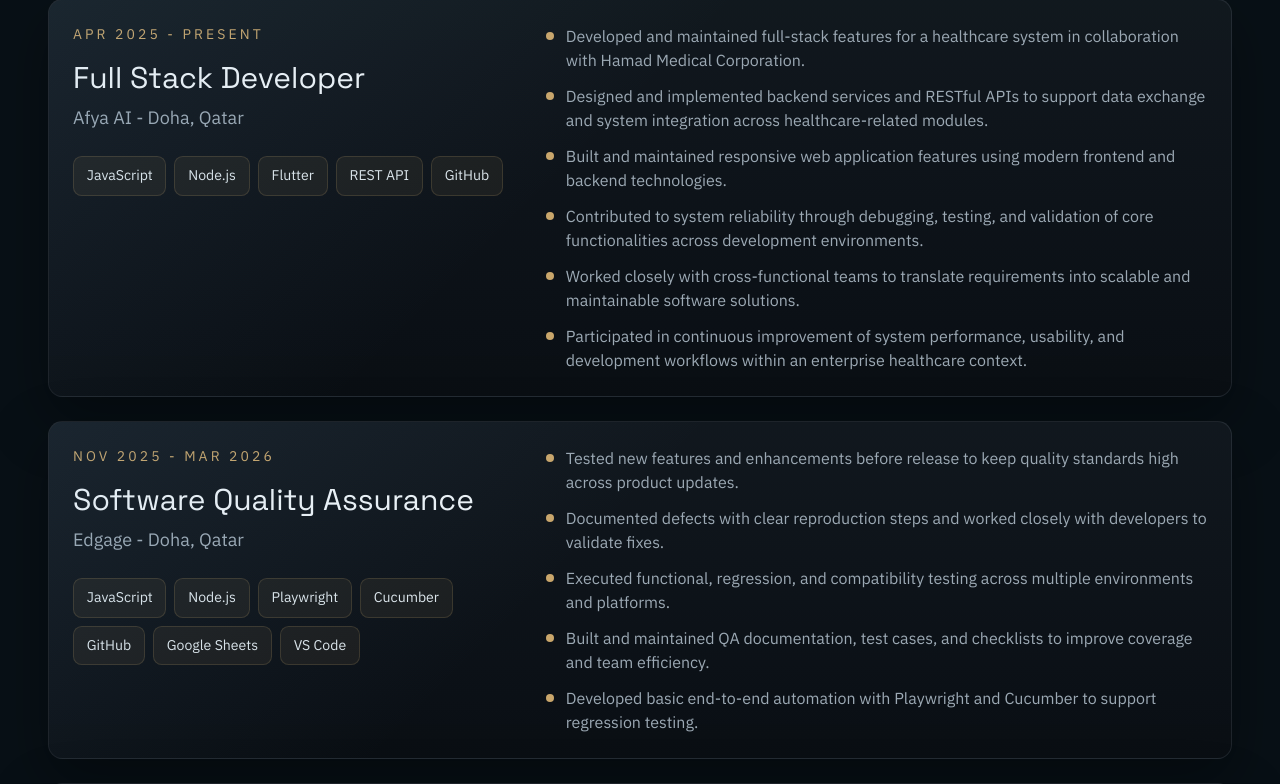
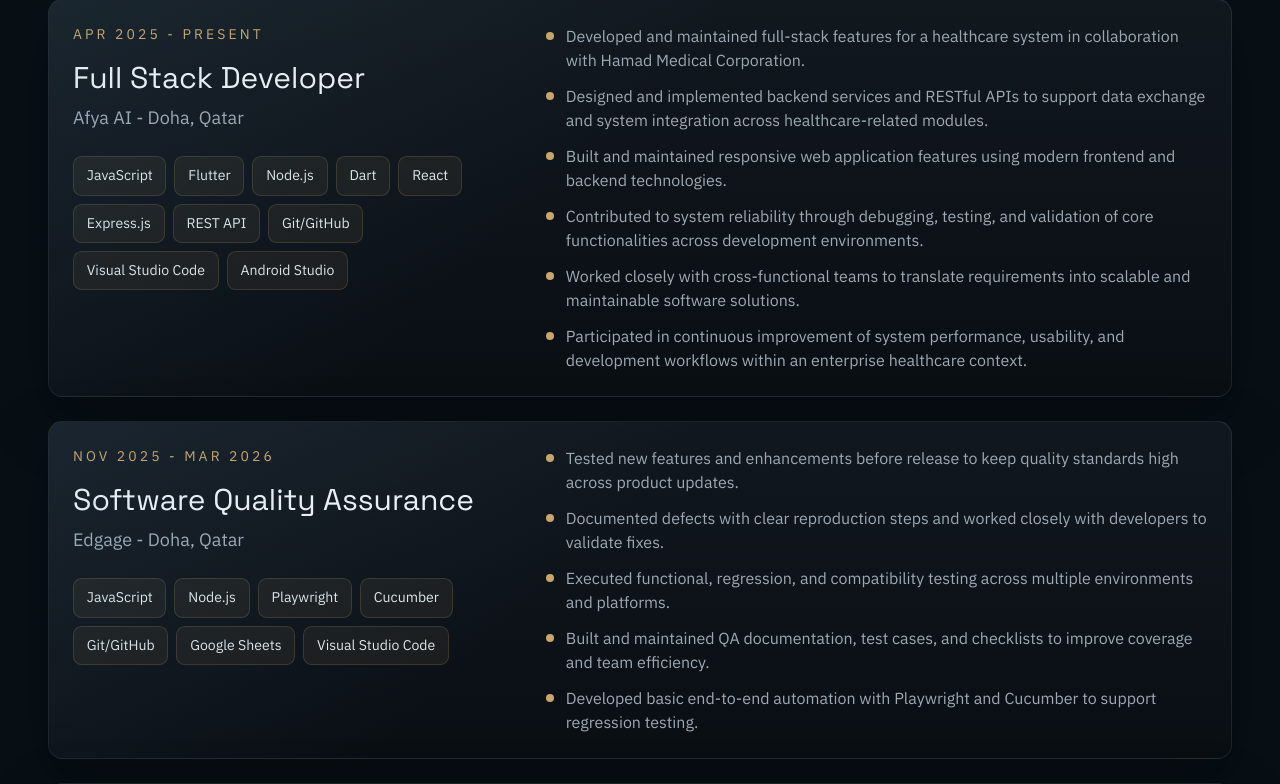
Before and after one commit to ChorlsChu/Portfolio, a Next.js app: page / in a window 1280 px wide. Shown: the part 1063-1847 px from the top of the page. Built offline with nearby package versions, Linux system fonts and the light colour scheme.

Commit message:
Update page.tsx

```diff
--- a/app/page.tsx
+++ b/app/page.tsx
@@ -14,7 +14,7 @@ const experience = [
       "Worked closely with cross-functional teams to translate requirements into scalable and maintainable software solutions.",
       "Participated in continuous improvement of system performance, usability, and development workflows within an enterprise healthcare context.",
     ],
-    stack: ["JavaScript", "Node.js", "Flutter", "REST API", "GitHub"],
+    stack: ["JavaScript", "Flutter", "Node.js", "Dart", "React", "Express.js", "REST API", "Git/GitHub", "Visual Studio Code", "Android Studio"],
   },
   {
     role: "Software Quality Assurance",
@@ -28,7 +28,7 @@ const experience = [
       "Built and maintained QA documentation, test cases, and checklists to improve coverage and team efficiency.",
       "Developed basic end-to-end automation with Playwright and Cucumber to support regression testing.",
     ],
-    stack: ["JavaScript", "Node.js", "Playwright", "Cucumber", "GitHub", "Google Sheets", "VS Code"],
+    stack: ["JavaScript", "Node.js", "Playwright", "Cucumber", "Git/GitHub", "Google Sheets", "Visual Studio Code"],
   },
   {
     role: "Unreal Engine Developer",
@@ -42,7 +42,7 @@ const experience = [
       "Designed and maintained RESTful APIs to support communication between client and server systems.",
       "Improved usability and performance by refining workflows across cross-functional development efforts.",
     ],
-    stack: ["Unreal Engine 5", "Next.js", "JavaScript", "Firebase", "REST API", "GitHub"],
+    stack: ["Diversion", "Unreal Engine 5", "Next.js", "JavaScript", "Firebase", "REST API", "Git/GitHub", "Visual Studio Code"],
   },
 ];
 
@@ -54,7 +54,7 @@ const projects = [
     highlight: "Current fan-made Flash mod focused on campaign expansion, boss systems, AI behavior, bug fixing, and performance cleanup.",
     description:
       "A large campaign-focused overhaul that adds boss encounters, replayable campaign levels, smarter enemy behavior, player-side toggles, and smoother runtime behavior for a Flash/AS3 game.",
-    stack: ["Flash", "ActionScript 3", "Performance Optimization", "Game Modding", "QA Testing"],
+    stack: ["Flash", "ActionScript 3", "Performance Optimization", "Game Modding", "QA Testing", "Visual Studio Code", "Git/GitHub"],
     href: "/projects/flash-optimization-mod",
   },
   {
@@ -64,7 +64,7 @@ const projects = [
     highlight: "1st place winner at UDST Skills Day Competition.",
     description:
       "A peer tutoring app that lets tutees request sessions by topic and schedule while tutors can accept or reschedule based on availability.",
-    stack: ["React Native", "Expo", "Firebase", "GitHub"],
+    stack: ["React Native", "Expo", "Firebase", "Git/GitHub", "Visual Studio Code"],
   },
   {
     name: "ThermoGuard",
@@ -73,7 +73,7 @@ const projects = [
     highlight: "Combined real-time monitoring, predictive alerts, dashboard UI, and 3D interaction.",
     description:
       "An advanced monitoring system with sensor-driven telemetry, temperature prediction, and an interactive dashboard for system status and server visualization.",
-    stack: ["JavaScript", "Node.js", "Python", "MongoDB", "Machine Learning", "GitHub"],
+    stack: ["JavaScript", "Node.js", "Python", "MongoDB", "Machine Learning", "Git/GitHub", "Visual Studio Code"],
   },
   {
     name: "Quiz App",
@@ -82,7 +82,7 @@ const projects = [
     highlight: "Focused on flexible quiz creation and a friend-based invitation flow.",
     description:
       "A collaborative quiz platform with multiple section types, custom quiz authoring, and invitation-based participation.",
-    stack: ["React Native", "Expo", "Firebase"],
+    stack: ["React Native", "Expo", "Firebase", "Visual Studio Code"],
   },
 ];
 
@@ -94,7 +94,7 @@ const earlyProjects = [
     highlight: "Built during high school and presented at Celebration of Learning.",
     description:
       "A 3D Unity game built around a ball navigation mechanic combined with a first-person obstacle course.",
-    stack: ["Unity", "C#", "VS"],
+    stack: ["Unity", "C#", "Visual Studio 2019"],
   },
 ];
 
```
